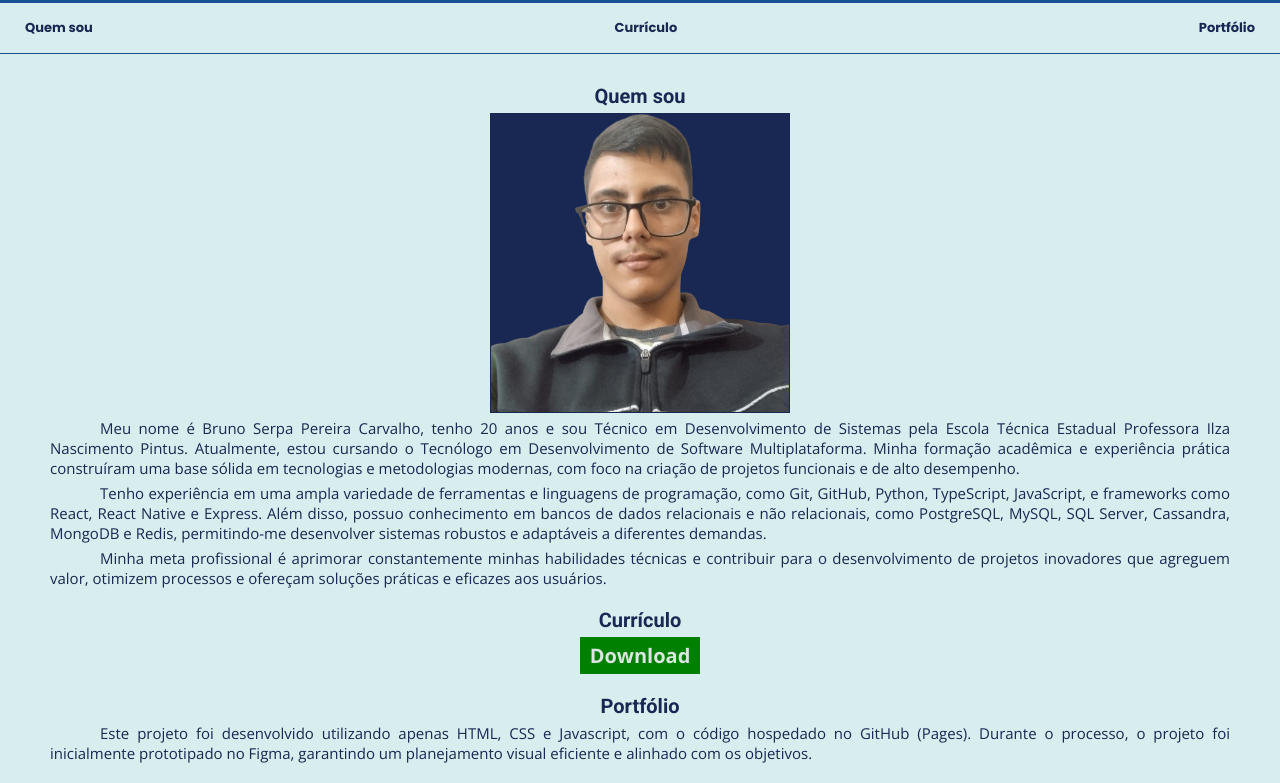
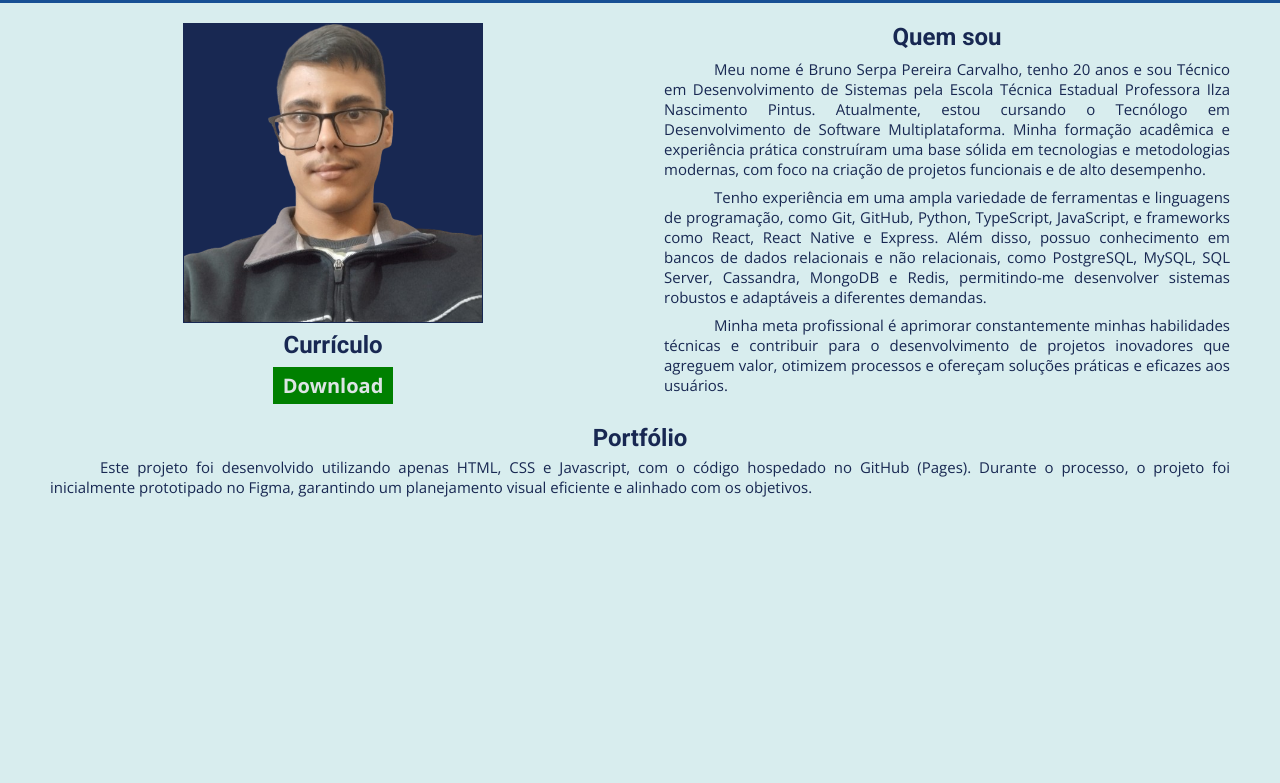
Before and after one commit to fatec-sjc-dsm-portfolio/ra1461392311002, a plain HTML site: page docs/index.html in a window 1280 px wide. Shown: the part 52-835 px from the top of the page. After the commit the page ends 800 px from the top, so only its background shows below. Drawn offline with nearby package versions, Linux system fonts and the light colour scheme.

Commit message:
Atualização do design da home

```diff
--- a/docs/home/style.css
+++ b/docs/home/style.css
@@ -1,18 +1,46 @@
 .img-profile {
-    border: 1px solid var(--textColor1);
+    border: 0.0625rem solid var(--textColor1);
     background-color: var(--textColor1);
-    height: 300px;
+    height: 18.75rem;
     margin: 0 auto;
-    width: 300px;
+    width: 18.75rem;
 }
 
 .link-download {
     background-color: green;
     color: var(--textColor2);
-    font-family: 'Open Sans';
-    font-size: 20px;
+    font-family: 'Open Sans', sans-serif;
+    font-size: 1.25rem;
     font-weight: bold;
     text-decoration: none;
-    padding: 5px 10px;
+    padding: 0.31rem 0.63rem;
     margin: 0 auto;
 }
+
+.content-home {
+    display: flex;
+    flex-wrap: wrap;
+    padding-top: 1.25rem;
+    gap: 3rem;
+}
+
+.content-home>div {
+    align-items: center;
+    display: flex;
+    flex-direction: column;
+    flex: 1;
+    gap: 0.5rem;
+}
+
+.content-home>div {
+    min-width: 18.75rem;
+}
+
+.content-home h1,
+.content h1 {
+    color: var(--textColor1);
+    font-family: 'Roboto';
+    font-size: 1.5rem;
+    font-weight: bold;
+    text-align: center
+}
--- a/docs/index.html
+++ b/docs/index.html
@@ -16,16 +16,7 @@
 <body data-theme="default">
     <header id="header-principal"></header>
     <div id="contacts"></div>
-    <header class="header-secundary">
-        <nav class="navbar-secundary">
-            <a href='#Who' id="linkWho"></a>
-            <a href='#Curriculum' id="linkCurriculum"></a>
-            <a href='#Portfolio' id="linkPortfolio"></a>
-        </nav>
-    </header>
-
     <div id="Who" class="content"></div>
-    <div id="Curriculum" class="content"></div>
     <div id="Portfolio" class="content"></div>
 
     <script type="module" src="script.js" defer></script>
--- a/docs/script.js
+++ b/docs/script.js
@@ -147,21 +147,19 @@ async function renderPrincipalHeader(container, currentLang) {
 async function renderHome(lang) {
   const text = lang === 'PT' ? textPt : textEn;
 
-  document.getElementById('linkWho').textContent = text.Titles.Who;
-  document.getElementById('linkCurriculum').textContent = text.Titles.Curriculum;
-  document.getElementById('linkPortfolio').textContent = text.Titles.Portfolio;
-
   const whoSection = document.getElementById('Who');
   whoSection.innerHTML = `
-    <h1>${text.Titles.Who}</h1>
-    <img alt="Me" class="img-profile" src="assets/Me.png" />
-    ${text.Who.map(p => `<p class="paragraph">${p}</p>`).join('')}
-  `;
-
-  const curriculumSection = document.getElementById('Curriculum');
-  curriculumSection.innerHTML = `
-    <h1>${text.Titles.Curriculum}</h1>
-    <a class="link-download" download="Curriculum.pdf" href="assets/Curriculum.pdf">Download</a>
+    <div class="content-home">
+      <div>
+      <img alt="Me" class="img-profile" src="assets/Me.png" />
+        <h1>${text.Titles.Curriculum}</h1>
+        <a class="link-download" download="Curriculum.pdf" href="assets/Curriculum.pdf">Download</a>
+      </div>
+      <div>
+        <h1>${text.Titles.Who}</h1>
+        ${text.Who.map(p => `<p class="paragraph">${p}</p>`).join('')}
+      </div>
+    </div>
   `;
 
   const portfolioSection = document.getElementById('Portfolio');
```
Also changed, not shown: docs/home/index.html (+0 -9 lines), docs/home/script.js (+11 -13 lines).
